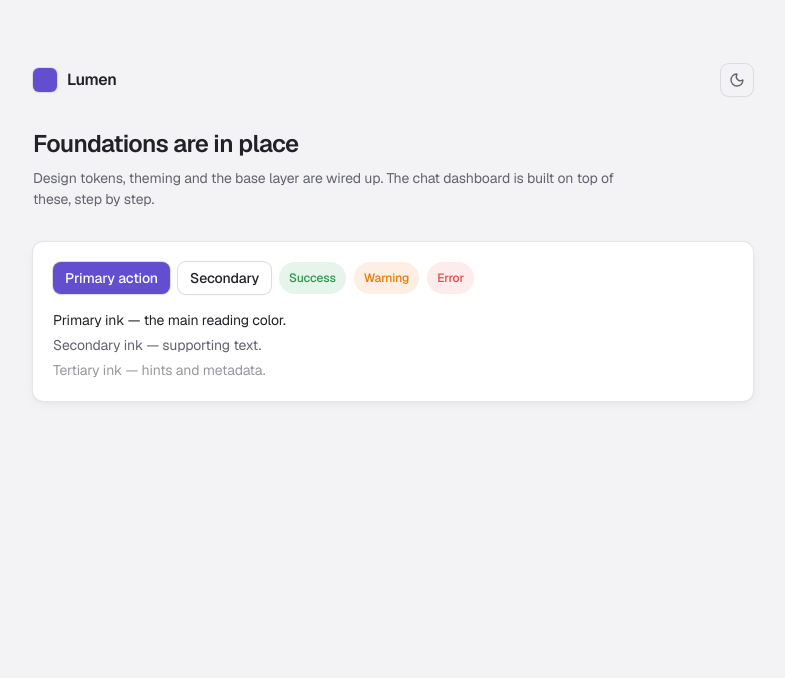
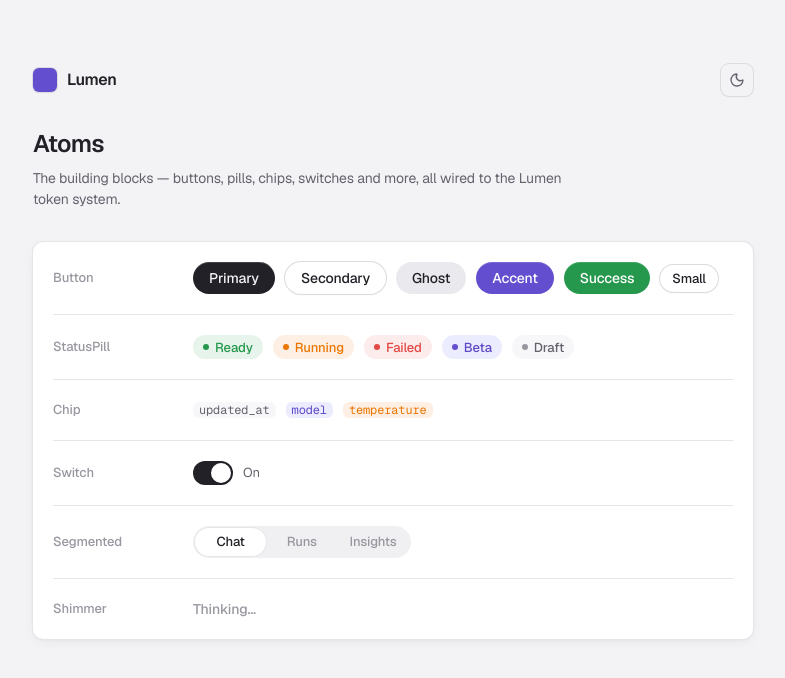
Before and after one commit to ferhatkefsiz/lumen-chat, a Next.js app: page / in a window 1280 px wide. Shown: the top 678 px of the page, without its empty margins (247-1032 px from the left). Built offline with nearby package versions, Linux system fonts and the light colour scheme.

Commit message:
feat: add atom components (button, chip, pill, switch, shimmer, segmented)

```diff
--- a/app/globals.css
+++ b/app/globals.css
@@ -190,3 +190,25 @@ a {
 .theme-switching *::after {
   transition: none !important;
 }
+
+/* ── shared keyframes ─────────────────────────────────── */
+
+@keyframes shimmer-text {
+  from {
+    background-position: 150% center;
+  }
+  to {
+    background-position: -50% center;
+  }
+}
+
+@keyframes fade-up {
+  from {
+    opacity: 0;
+    transform: translateY(8px);
+  }
+  to {
+    opacity: 1;
+    transform: translateY(0);
+  }
+}
--- a/app/page.tsx
+++ b/app/page.tsx
@@ -1,3 +1,4 @@
+import { AtomsShowcase } from "@/components/atoms-showcase";
 import { ThemeToggle } from "@/components/theme-toggle";
 
 export default function Home() {
@@ -15,39 +16,15 @@ export default function Home() {
 
       <div className="flex flex-col gap-2">
         <h1 className="text-2xl font-semibold tracking-tight text-ink">
-          Foundations are in place
+          Atoms
         </h1>
         <p className="max-w-prose text-ink-2">
-          Design tokens, theming and the base layer are wired up. The chat
-          dashboard is built on top of these, step by step.
+          The building blocks — buttons, pills, chips, switches and more, all
+          wired to the Lumen token system.
         </p>
       </div>
 
-      {/* Token smoke test — surfaces, accent, ink ramp, semantic pills. */}
-      <section className="rounded-[var(--radius-card)] bg-surface p-5 shadow-card">
-        <div className="mb-4 flex flex-wrap gap-2">
-          <button className="rounded-[var(--radius-control)] bg-accent px-3 py-1.5 text-sm font-medium text-on-accent shadow-btn">
-            Primary action
-          </button>
-          <button className="rounded-[var(--radius-control)] bg-surface px-3 py-1.5 text-sm font-medium text-ink shadow-btn">
-            Secondary
-          </button>
-          <span className="inline-flex items-center rounded-full bg-green-tint px-2.5 py-1 text-xs font-medium text-green">
-            Success
-          </span>
-          <span className="inline-flex items-center rounded-full bg-orange-tint px-2.5 py-1 text-xs font-medium text-orange">
-            Warning
-          </span>
-          <span className="inline-flex items-center rounded-full bg-red-tint px-2.5 py-1 text-xs font-medium text-red">
-            Error
-          </span>
-        </div>
-        <div className="flex flex-col gap-1">
-          <p className="text-ink">Primary ink — the main reading color.</p>
-          <p className="text-ink-2">Secondary ink — supporting text.</p>
-          <p className="text-ink-3">Tertiary ink — hints and metadata.</p>
-        </div>
-      </section>
+      <AtomsShowcase />
     </main>
   );
 }
--- /dev/null
+++ b/components/atoms-showcase.tsx
@@ -0,0 +1,69 @@
+"use client";
+
+import { useState } from "react";
+import { Button } from "@/components/atoms/Button";
+import { Chip } from "@/components/atoms/Chip";
+import { StatusPill } from "@/components/atoms/StatusPill";
+import { Switch } from "@/components/atoms/Switch";
+import { Shimmer } from "@/components/atoms/Shimmer";
+import { SegmentedControl } from "@/components/atoms/SegmentedControl";
+
+const VIEWS = ["Chat", "Runs", "Insights"] as const;
+
+function Row({ label, children }: { label: string; children: React.ReactNode }) {
+  return (
+    <div className="flex flex-col gap-3 border-t border-line py-5 first:border-t-0 sm:flex-row sm:items-center">
+      <span className="w-32 shrink-0 text-[13px] font-medium text-ink-3">
+        {label}
+      </span>
+      <div className="flex flex-wrap items-center gap-2.5">{children}</div>
+    </div>
+  );
+}
+
+export function AtomsShowcase() {
+  const [on, setOn] = useState(true);
+  const [view, setView] = useState<(typeof VIEWS)[number]>("Chat");
+
+  return (
+    <section className="rounded-[var(--radius-card)] bg-surface px-5 shadow-card">
+      <Row label="Button">
+        <Button variant="primary">Primary</Button>
+        <Button variant="secondary">Secondary</Button>
+        <Button variant="ghost">Ghost</Button>
+        <Button variant="accent">Accent</Button>
+        <Button variant="success">Success</Button>
+        <Button variant="secondary" size="sm">
+          Small
+        </Button>
+      </Row>
+
+      <Row label="StatusPill">
+        <StatusPill tone="green">Ready</StatusPill>
+        <StatusPill tone="orange">Running</StatusPill>
+        <StatusPill tone="red">Failed</StatusPill>
+        <StatusPill tone="accent">Beta</StatusPill>
+        <StatusPill tone="neutral">Draft</StatusPill>
+      </Row>
+
+      <Row label="Chip">
+        <Chip>updated_at</Chip>
+        <Chip tone="accent">model</Chip>
+        <Chip tone="orange">temperature</Chip>
+      </Row>
+
+      <Row label="Switch">
+        <Switch checked={on} onChange={setOn} label="Toggle setting" />
+        <span className="text-[13px] text-ink-2">{on ? "On" : "Off"}</span>
+      </Row>
+
+      <Row label="Segmented">
+        <SegmentedControl options={VIEWS} value={view} onChange={setView} />
+      </Row>
+
+      <Row label="Shimmer">
+        <Shimmer className="text-sm font-medium">Thinking…</Shimmer>
+      </Row>
+    </section>
+  );
+}
--- /dev/null
+++ b/components/atoms/Button.tsx
@@ -0,0 +1,49 @@
+"use client";
+
+import { ButtonHTMLAttributes } from "react";
+
+export type ButtonVariant =
+  | "primary"
+  | "secondary"
+  | "ghost"
+  | "accent"
+  | "success";
+type Size = "sm" | "md";
+
+const filledShadow = "shadow-[inset_0_1px_0_rgba(255,255,255,0.14)]";
+
+const variants: Record<ButtonVariant, string> = {
+  primary: `bg-ink text-canvas hover:opacity-90 dark:bg-ink dark:text-canvas ${filledShadow}`,
+  secondary:
+    "bg-surface text-ink shadow-btn hover:bg-inset aria-expanded:bg-hover",
+  ghost: "bg-hover-2 text-ink hover:bg-line-strong",
+  accent: `bg-accent text-on-accent hover:bg-accent-ink ${filledShadow}`,
+  success: `bg-green text-white hover:brightness-95 ${filledShadow}`,
+};
+
+/* Pill-shaped by default — the app's core button style. Explicit symmetric
+ * padding (not a fixed height) so the top/bottom spacing is always equal. */
+const sizes: Record<Size, string> = {
+  sm: "px-3 py-[7px] text-[13px] leading-none rounded-full gap-1.5",
+  md: "px-4 py-[9px] text-sm leading-none rounded-full gap-2",
+};
+
+export function Button({
+  variant = "secondary",
+  size = "md",
+  className = "",
+  ...props
+}: ButtonHTMLAttributes<HTMLButtonElement> & {
+  variant?: ButtonVariant;
+  size?: Size;
+}) {
+  return (
+    <button
+      className={`inline-flex items-center justify-center font-medium select-none
+        transition-[transform,background-color,opacity] duration-150 ease-out
+        active:scale-[0.96] disabled:opacity-50 disabled:pointer-events-none
+        ${variants[variant]} ${sizes[size]} ${className}`}
+      {...props}
+    />
+  );
+}
--- /dev/null
+++ b/components/atoms/Chip.tsx
@@ -0,0 +1,24 @@
+/** Monospace token chip — for code values like `updated_at`. */
+export function Chip({
+  children,
+  tone = "neutral",
+  className = "",
+}: {
+  children: React.ReactNode;
+  tone?: "neutral" | "accent" | "orange";
+  className?: string;
+}) {
+  const tones = {
+    neutral: "bg-inset text-ink-2",
+    accent: "bg-accent-tint text-accent-ink",
+    orange: "bg-orange-tint text-orange",
+  };
+  return (
+    <code
+      className={`inline rounded-md px-1.5 py-0.5 font-mono text-[12px]
+        leading-none align-[-1px] ${tones[tone]} ${className}`}
+    >
+      {children}
+    </code>
+  );
+}
--- /dev/null
+++ b/components/atoms/SegmentedControl.tsx
@@ -0,0 +1,48 @@
+"use client";
+
+/** Segmented control — equal-width segments, sliding thumb. */
+export function SegmentedControl<T extends string>({
+  options,
+  value,
+  onChange,
+  className = "",
+}: {
+  options: readonly T[];
+  value: T;
+  onChange: (v: T) => void;
+  className?: string;
+}) {
+  const index = options.indexOf(value);
+  return (
+    <div
+      className={`relative inline-grid h-8 select-none rounded-full bg-line/60 p-0.5 ${className}`}
+      style={{ gridTemplateColumns: `repeat(${options.length}, 1fr)` }}
+      role="tablist"
+    >
+      <span
+        aria-hidden
+        className="absolute inset-y-0.5 rounded-full bg-surface shadow-hairline
+          transition-transform duration-200"
+        style={{
+          width: `calc((100% - 4px) / ${options.length})`,
+          left: 2,
+          transform: `translateX(${index * 100}%)`,
+          transitionTimingFunction: "cubic-bezier(0.23, 1, 0.32, 1)",
+        }}
+      />
+      {options.map((opt) => (
+        <button
+          key={opt}
+          role="tab"
+          aria-selected={opt === value}
+          onClick={() => onChange(opt)}
+          className={`relative z-10 rounded-full px-3 text-[13px] font-medium
+            transition-colors duration-150
+            ${opt === value ? "text-ink" : "text-ink-3 hover:text-ink-2"}`}
+        >
+          {opt}
+        </button>
+      ))}
+    </div>
+  );
+}
--- /dev/null
+++ b/components/atoms/Shimmer.tsx
@@ -0,0 +1,22 @@
+/** Shimmering label — signals the agent is processing. */
+export function Shimmer({
+  children,
+  className = "",
+}: {
+  children: React.ReactNode;
+  className?: string;
+}) {
+  return (
+    <span
+      className={`inline-block bg-clip-text text-transparent ${className}`}
+      style={{
+        backgroundImage:
+          "linear-gradient(90deg, var(--ink-3) 35%, var(--ink) 50%, var(--ink-3) 65%)",
+        backgroundSize: "200% 100%",
+        animation: "shimmer-text 1.8s linear infinite",
+      }}
+    >
+      {children}
+    </span>
+  );
+}
--- /dev/null
+++ b/components/atoms/StatusPill.tsx
@@ -0,0 +1,32 @@
+type Tone = "green" | "orange" | "red" | "accent" | "neutral";
+
+const tones: Record<Tone, { bg: string; fg: string; dot: string }> = {
+  green: { bg: "bg-green-tint", fg: "text-green", dot: "bg-green" },
+  orange: { bg: "bg-orange-tint", fg: "text-orange", dot: "bg-orange" },
+  red: { bg: "bg-red-tint", fg: "text-red", dot: "bg-red" },
+  accent: { bg: "bg-accent-tint", fg: "text-accent-ink", dot: "bg-accent" },
+  neutral: { bg: "bg-inset", fg: "text-ink-2", dot: "bg-ink-3" },
+};
+
+export function StatusPill({
+  tone = "neutral",
+  children,
+  dot = true,
+  className = "",
+}: {
+  tone?: Tone;
+  children: React.ReactNode;
+  dot?: boolean;
+  className?: string;
+}) {
+  const t = tones[tone];
+  return (
+    <span
+      className={`inline-flex h-6 items-center gap-1.5 rounded-full px-2.5
+        text-[13px] font-medium leading-none ${t.bg} ${t.fg} ${className}`}
+    >
+      {dot && <span className={`size-1.5 rounded-full ${t.dot}`} />}
+      {children}
+    </span>
+  );
+}
--- /dev/null
+++ b/components/atoms/Switch.tsx
@@ -0,0 +1,31 @@
+"use client";
+
+export function Switch({
+  checked,
+  onChange,
+  label,
+}: {
+  checked: boolean;
+  onChange: (v: boolean) => void;
+  label?: string;
+}) {
+  return (
+    <button
+      role="switch"
+      aria-checked={checked}
+      aria-label={label}
+      onClick={() => onChange(!checked)}
+      className={`relative h-6 w-10 shrink-0 rounded-full transition-colors duration-200
+        ${checked ? "bg-ink" : "bg-line-strong"}`}
+    >
+      <span
+        className="absolute top-0.5 left-0.5 size-5 rounded-full bg-white
+          shadow-[0_1px_2px_rgba(0,0,0,0.2)] transition-transform duration-200"
+        style={{
+          transform: checked ? "translateX(16px)" : "translateX(0)",
+          transitionTimingFunction: "cubic-bezier(0.23, 1, 0.32, 1)",
+        }}
+      />
+    </button>
+  );
+}
```
